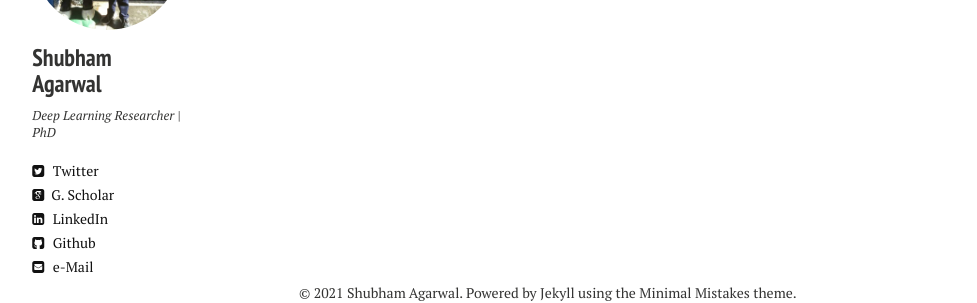
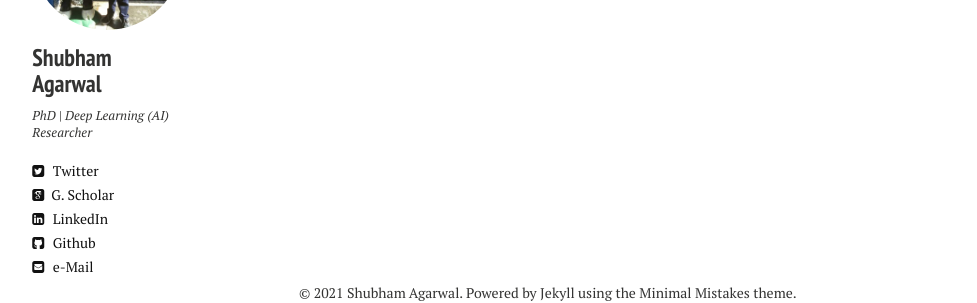
Before and after one commit to shubhamagarwal92/shubhamagarwal92.github.io, a Jekyll site: the page built from cv.md, in a window 1280 px wide. Shown: the part 204-507 px from the top of the page, without its empty margins (21-998 px from the left). Built offline with Jekyll 4.4.1, drawn with Linux system fonts in a browser that asks for light colours; nearby versions of some CDN libraries.

```diff
--- a/_config.yml
+++ b/_config.yml
@@ -8,7 +8,7 @@ disqus_shortname: shubhamagarwal92
 owner:
   name:           Shubham Agarwal
   avatar:         profile.jpg
-  bio:            Deep Learning Researcher | PhD
+  bio:            PhD | Deep Learning (AI) Researcher
   email:          shubhamagarwal92@gmail.com
   # Social networking links are used in author-bio sidebar. Update and remove as you like.
   twitter: shubhamag1992
```
